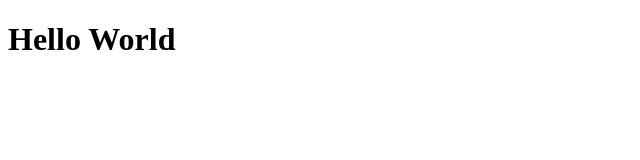
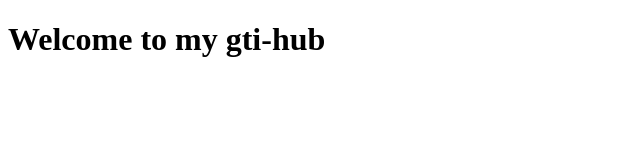
Before and after one commit to Neel-Prabha/git-test, a plain HTML site: page index.html in a window 1280 px wide. Shown: the whole page, without its empty margins (0-640 px from the left). Drawn offline with Linux system fonts and the light colour scheme.

Commit message:
modify the heading of index.html

```diff
--- a/index.html
+++ b/index.html
@@ -6,6 +6,6 @@
   </head>
 
   <body>
-    <h1>Hello World</h1>
+    <h1>Welcome to my gti-hub</h1>
   </body>
 </html>
```
